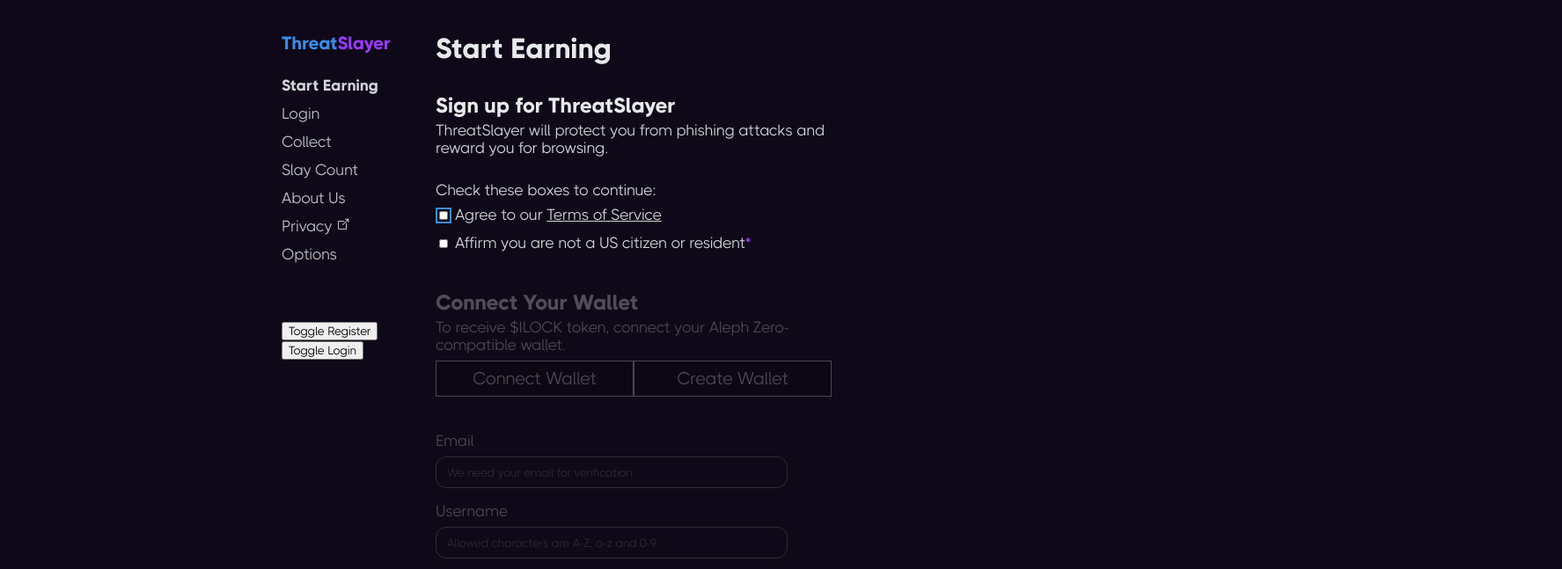
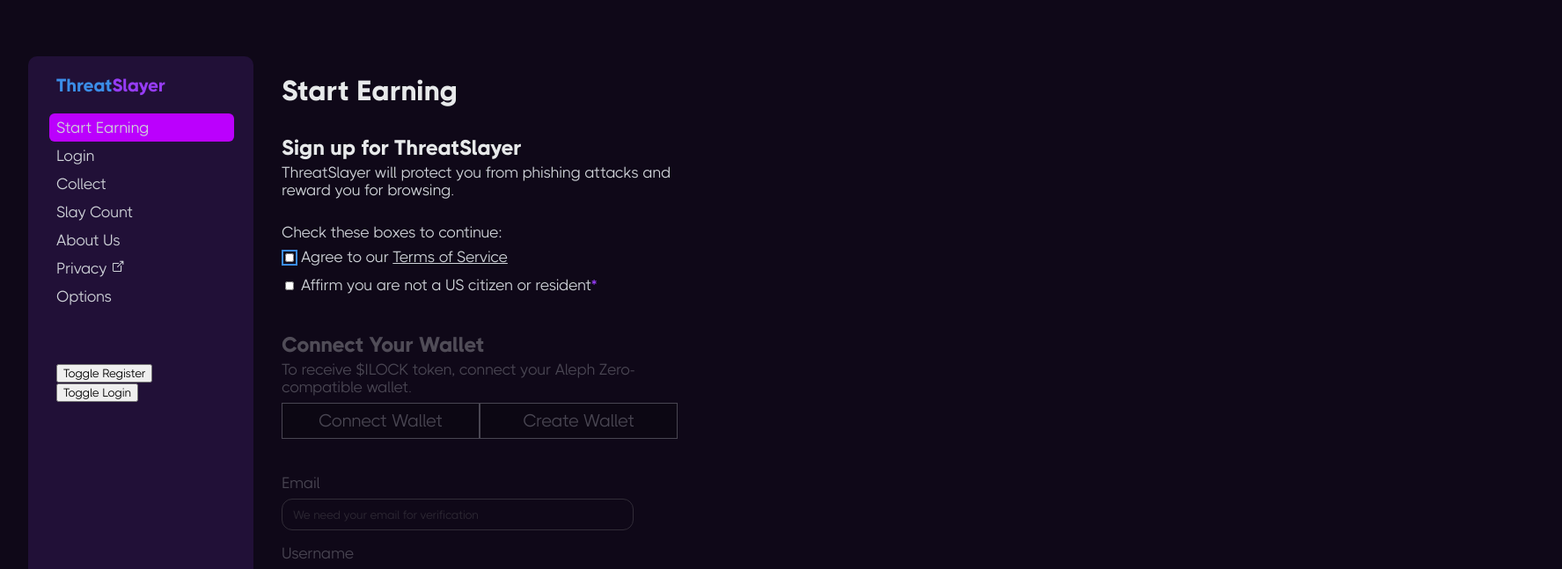
Before and after one commit to interlock-network/threatslayer, a Vue app: page / in a window 1280 px wide. Shown: the top 647 px of the page at 88% size, 1775 px wide, since content can reach past the window. Built offline with nearby package versions, Linux system fonts and the light colour scheme.

Commit message:
App.vue: formatting and THICCCBOI font-adding * Adds sidebar coloring * Adds color to selected menu item * Adds the THICCCBOI font everywhere

```diff
--- a/src/App.vue
+++ b/src/App.vue
@@ -19,7 +19,7 @@
       <br />
       <button @click="_toggleLogin" style="pointer-events: initial;">Toggle Login</button>
     </div>
-    <div id="page-container">
+    <div id="view-container">
       <EarnPage v-if="currentPage === 'earn'" :changePage="changePage" />
       <LoginPage v-if="currentPage === 'login'" :changePage="changePage" />
       <SlayCount v-if="currentPage === 'slayCount'" />
@@ -194,10 +194,8 @@
   background-color: #0F0818;
   color: #d0d4d9;
   font-size: 1.1rem;
-  margin-top: 1rem;
-  margin-left: 25%;
+  /* margin-top: 1rem; */
   pointer-events: none;
-  width: 700px;
 }
 
 h1,
@@ -223,10 +221,13 @@
   width: 100%;
 }
 
-#page-container {
-  float: right;
+#view-container {
+  height: 90vh;
+  left: 18rem;
   margin-bottom: 2rem;
-  width: 75%;
+  padding-left: 2rem;
+  position: absolute;
+  top: 4rem;
 }
 
 #sidebar-banner {
@@ -235,9 +236,14 @@
 }
 
 #sidebar-nav {
-  float: left;
-  margin-bottom: 2rem;
-  width: 25%;
+  background: #211037;
+  border-radius: 10px;
+  left: 2rem;
+  height: 90vh;
+  padding-left: 2rem;
+  position: absolute;
+  top: 4rem;
+  width: 14rem;
 }
 
 #footer-container {
@@ -249,7 +255,6 @@
 
 .link-button-icon {
   height: 1rem;
-  /* padding-left: 0.25rem; */
 }
 
 .name-start {
@@ -262,7 +267,7 @@
 
 .sidebar-item {
   line-height: 2rem;
-  opacity: 0.9;
+  /* opacity: 0.9; */
   pointer-events: initial;
 }
 
@@ -271,12 +276,18 @@
 }
 
 .selected-sidebar-item {
-  font-weight: 900;
-  opacity: 1;
+  background: #BB00FD;
+  border-radius: 6px;
+  left: 50px;
+  margin-left: -0.5rem;
+  padding-left: 0.5rem;
+  top: 276px;
+  width: 90%;
 }
 
 .submit-button {
   background: linear-gradient(216.99deg, #BB00FD 22.5%, #51066B 112.78%);
+  border: none;
   border-radius: 12px;
   color: #FFFFFF;
   cursor: pointer;
```
